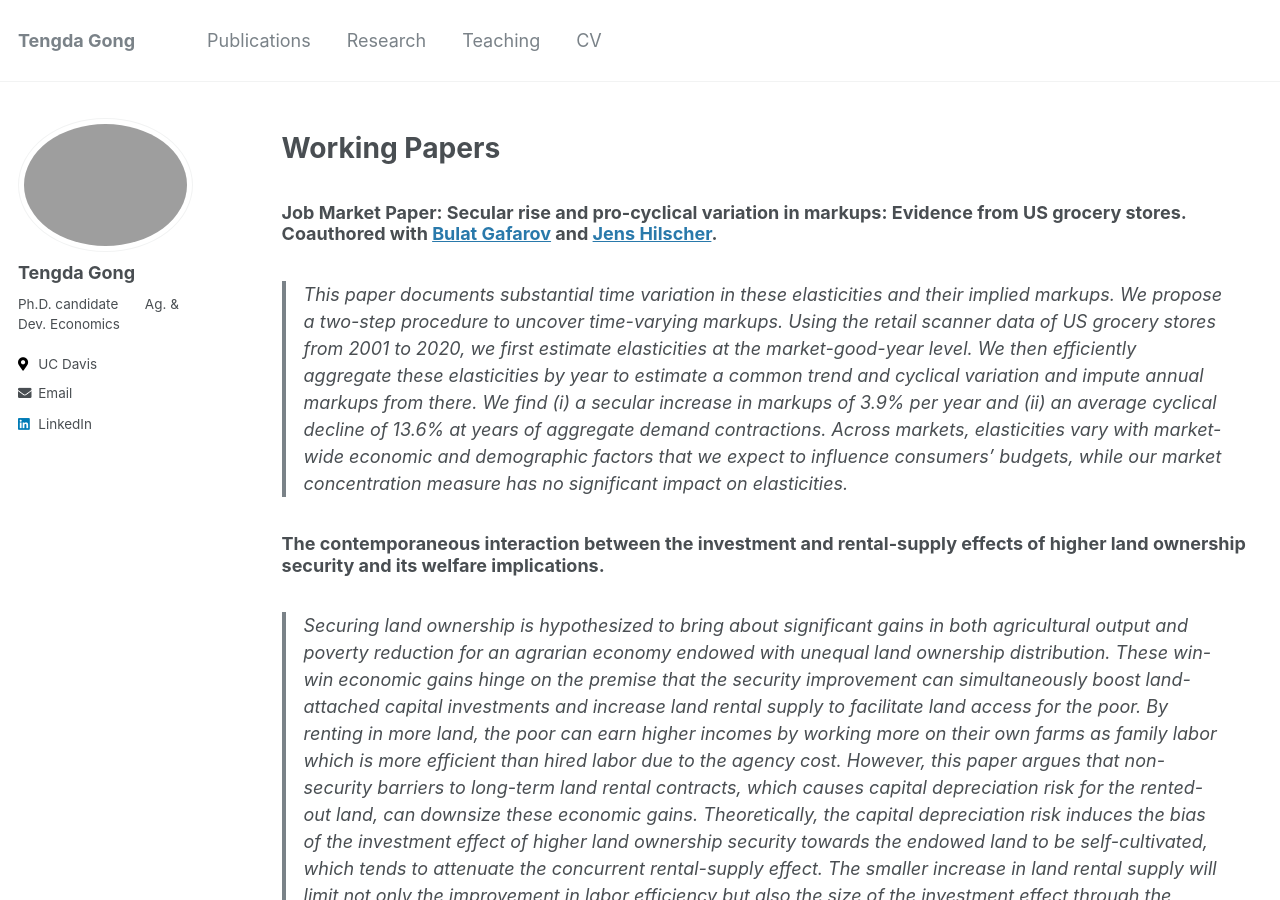
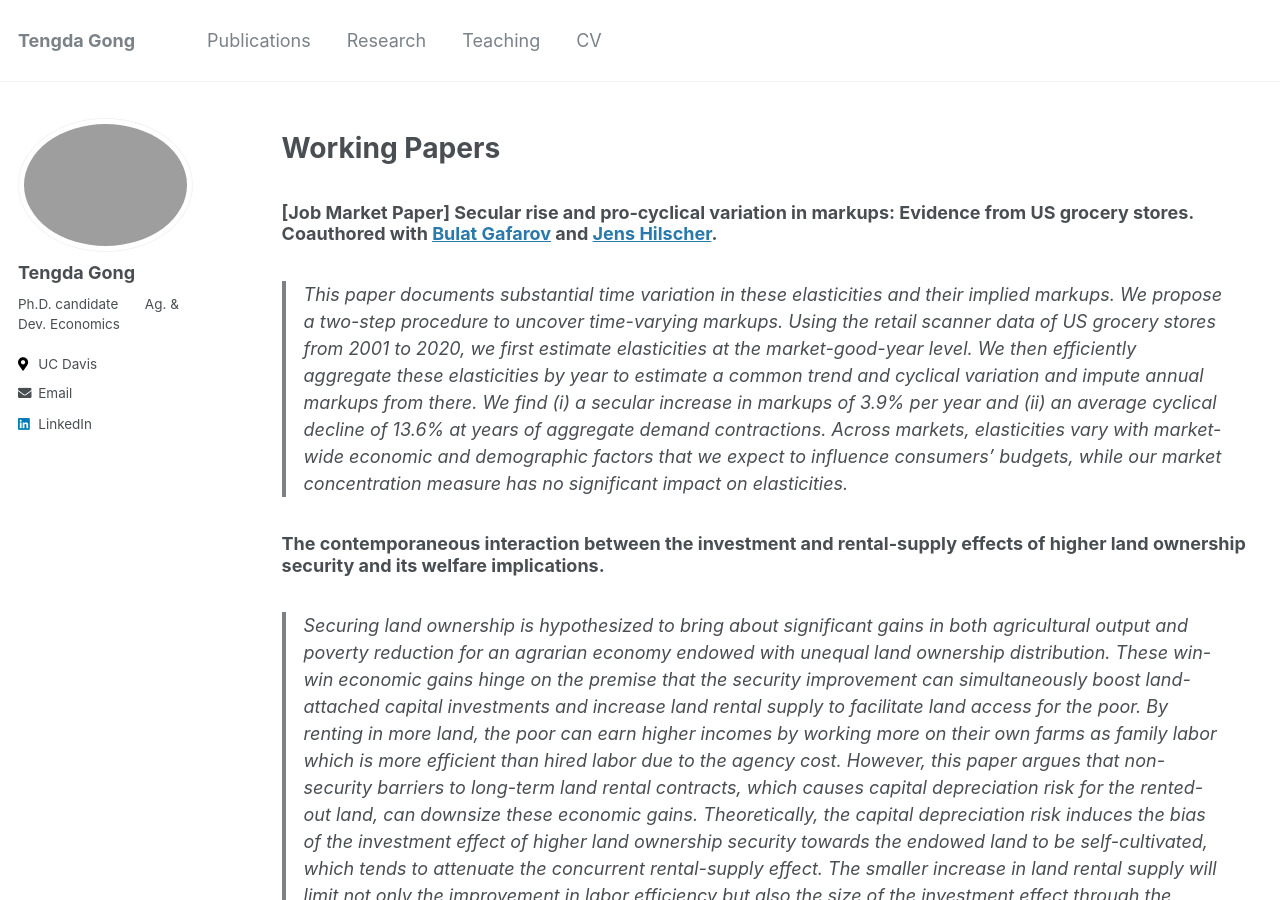
Before and after one commit to tendakung/tendakung.github.io, a Jekyll site: the page built from _pages/research.md, in a window 1280 px wide and 900 px high. Built offline with Jekyll 4.4.1, drawn with Linux system fonts in a browser that asks for light colours.

```diff
--- a/_pages/research.md
+++ b/_pages/research.md
@@ -7,7 +7,7 @@ author_profile: true
 
 # Working Papers
 
-### Job Market Paper: Secular rise and pro-cyclical variation in markups: Evidence from US grocery stores. Coauthored with [Bulat Gafarov](https://are.ucdavis.edu/people/faculty/bulat-gafarov/) and [Jens Hilscher](https://are.ucdavis.edu/people/faculty/jens-hilscher/).
+### [Job Market Paper] Secular rise and pro-cyclical variation in markups: Evidence from US grocery stores. Coauthored with [Bulat Gafarov](https://are.ucdavis.edu/people/faculty/bulat-gafarov/) and [Jens Hilscher](https://are.ucdavis.edu/people/faculty/jens-hilscher/).
 > This paper documents substantial time variation in these elasticities and their implied markups. We propose a two-step procedure to uncover time-varying markups. Using the retail scanner data of US grocery stores from 2001 to 2020, we first estimate elasticities at the market-good-year level. We then efficiently aggregate these elasticities by year to estimate a common trend and cyclical variation and impute annual markups from there. We find (i) a secular increase in markups of 3.9% per year and (ii) an average cyclical decline of 13.6% at years of aggregate demand contractions. Across markets, elasticities vary with market-wide economic and demographic factors that we expect to influence consumers' budgets, while our market concentration measure has no significant impact on elasticities.
 
 ### The contemporaneous interaction between the investment and rental-supply effects of higher land ownership security and its welfare implications.
```
